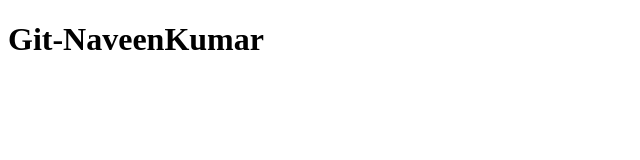
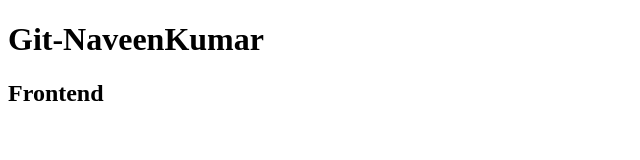
Before and after one commit to Naveenaarya4/Sample, a plain HTML site: page index.html in a window 1280 px wide. Shown: the whole page, without its empty margins (0-640 px from the left). Drawn offline with Linux system fonts and the light colour scheme.

Commit message:
feat : added a fronted code

```diff
--- a/index.html
+++ b/index.html
@@ -7,5 +7,6 @@
 </head>
 <body>
     <h1>Git-NaveenKumar</h1>
+    <h2>Frontend</h2>
 </body>
 </html>
```
